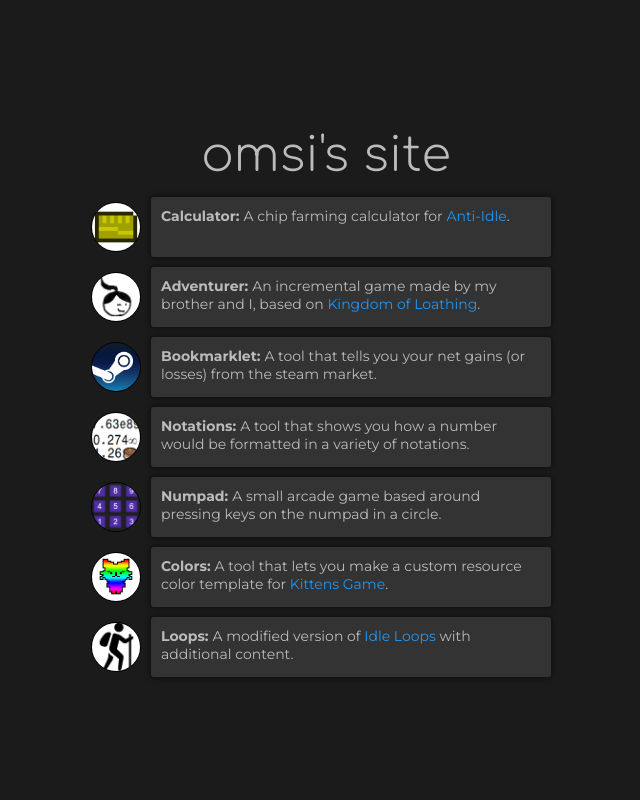
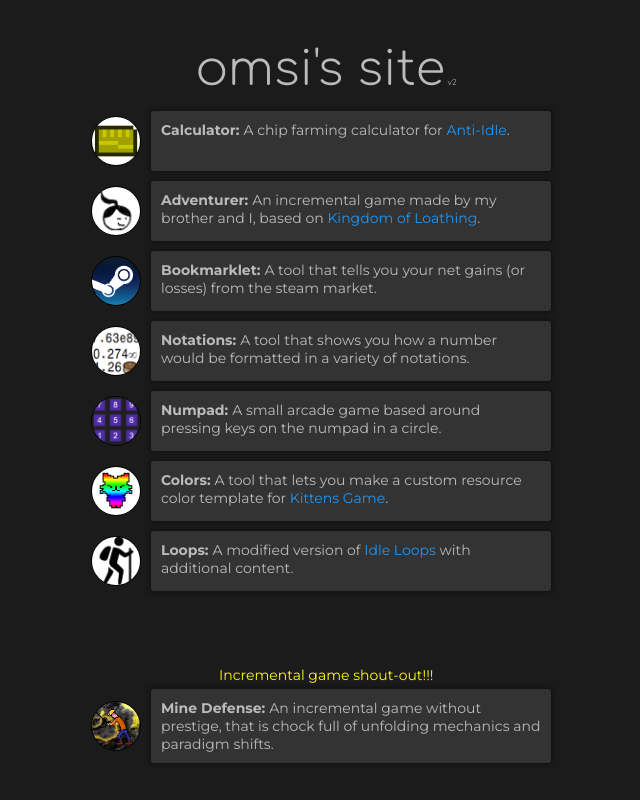
Before and after one commit to omsi6/omsi6.github.io, a PHP site: page / in a window 1280 px wide. Shown: the whole page, without its empty margins (314-954 px from the left). Run offline with PHP 8.4, Linux system fonts and the light colour scheme.

Commit message:
shout-outs

```diff
--- a/index.css
+++ b/index.css
@@ -69,3 +69,15 @@ a:visited {
     min-height: 60px;
     background: #333;
 }
+
+@keyframes spin {
+    0% {transform: rotateX(0deg);}
+    50% {transform: rotateX(360deg);}
+    100% {transform: rotateX(0deg);}
+}
+
+@keyframes shoutoutAnim {
+    0% {transform: rotateZ(2deg);}
+    50% {transform: rotateZ(-2deg);}
+    100% {transform: rotateZ(2deg);}
+}
--- a/index.html
+++ b/index.html
@@ -7,7 +7,7 @@
     </head>
     <body>
         <div class="flex-container main-container">
-            <p class="title">omsi's site</p>
+            <p class="title">omsi's site<span style="font-size:8px;"> v2</span></p>
             <div class="flex-container" style="flex-direction: column;">
                 <div class="link">
                     <a href="/calculator"><img src="assets/calculator-icon.png" class="icon"></a>
@@ -37,7 +37,32 @@
                     <a href="/loops"><img src="assets/loops-icon.png" class="icon"></a>
                    <div class="textbox"><b>Loops: </b>A modified version of <a href="http://stopsign.github.io/idleLoops/">Idle Loops</a> with additional content.</div>
                 </div>
+                <div class="link" style="opacity: 0;">
+                   <div class="textbox"></div>
+                </div>
+                <span id="shoutouttext" style="animation: shoutoutAnim 4s infinite; color: yellow; cursor: default" onmouseover="disableShoutoutAnim()">Incremental game shout-out!!!</span>
+                <div class="link" id="shoutout1" style="display:none">
+                    <a href="https://ivark.github.io"><img src="assets/antimatter-icon.png" class="icon"></a>
+                   <div class="textbox"><b>Antimatter Dimensions: </b>An incremental game with very very large numbers.</div>
+                </div>
+                <div class="link" id="shoutout2" style="display:none">
+                    <a href="https://trimps.github.io/"><img src="assets/trimps-icon.png" class="icon"></a>
+                   <div class="textbox"><b>Trimps: </b>An incremental game that has a great sense of progression, flavor, and lots of content.</div>
+                </div>
+                <div class="link" id="shoutout3" style="display:none">
+                    <a href="https://www.kongregate.com/games/Tukkun/anti-idle-the-game"><img src="assets/antiidle-icon.png" class="icon"></a>
+                   <div class="textbox"><b>Anti-Idle: </b>An incremental game that may seem exceedingly complex at first, but has an absurd amount of content and depth. <b>Requires Flash.</b></div>
+                </div>
+                <div class="link" id="shoutout4" style="display:none">
+                    <a href="https://www.kongregate.com/games/somethingggg/ngu-idle"><img src="assets/ngu-icon.png" class="icon"></a>
+                   <div class="textbox"><b>NGU: </b>An incremental game with tons of content, and constant updates, all the while mashing some of the best incremental game mechanics together.</div>
+                </div>
+                <div class="link" id="shoutout5" style="display:none">
+                    <a href="https://scholtek.com/minedefense"><img src="assets/mine-icon.png" class="icon"></a>
+                   <div class="textbox"><b>Mine Defense: </b>An incremental game without prestige, that is chock full of unfolding mechanics and paradigm shifts.</div>
+                </div>
             </div>
         </div>
     </body>
+    <script src="index.js"></script>
 </html>
--- /dev/null
+++ b/index.js
@@ -0,0 +1,9 @@
+window.onload = function(){
+    document.getElementById("shoutout"+Math.floor(Math.random()*5+1)).style.display = "flex";
+};
+
+function disableShoutoutAnim() {
+    let text = document.getElementById("shoutouttext")
+    text.style.animation = "none"
+    text.style.opacity = "0"
+}
```
Also changed, not shown: assets/antiidle-icon.png (added), assets/antimatter-icon.png (added), assets/mine-icon.png (added), assets/ngu-icon.png (added), assets/trimps-icon.png (added).
